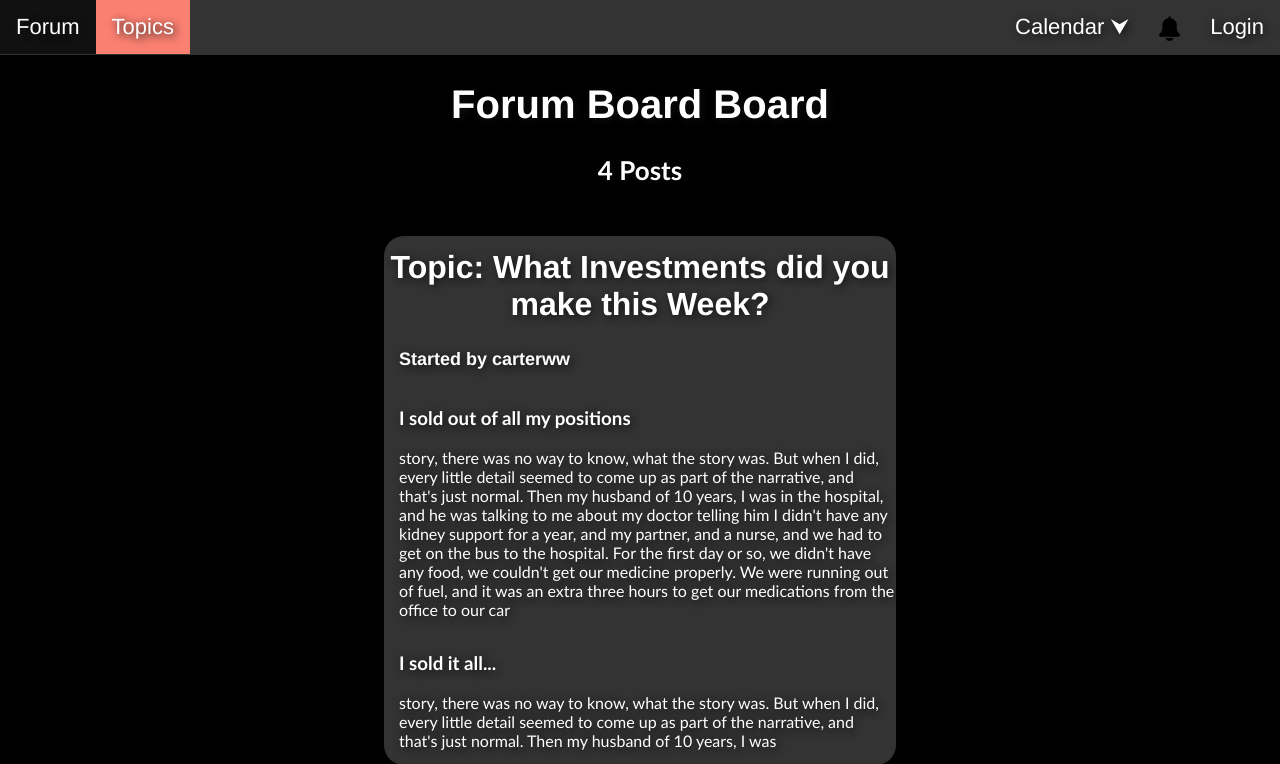
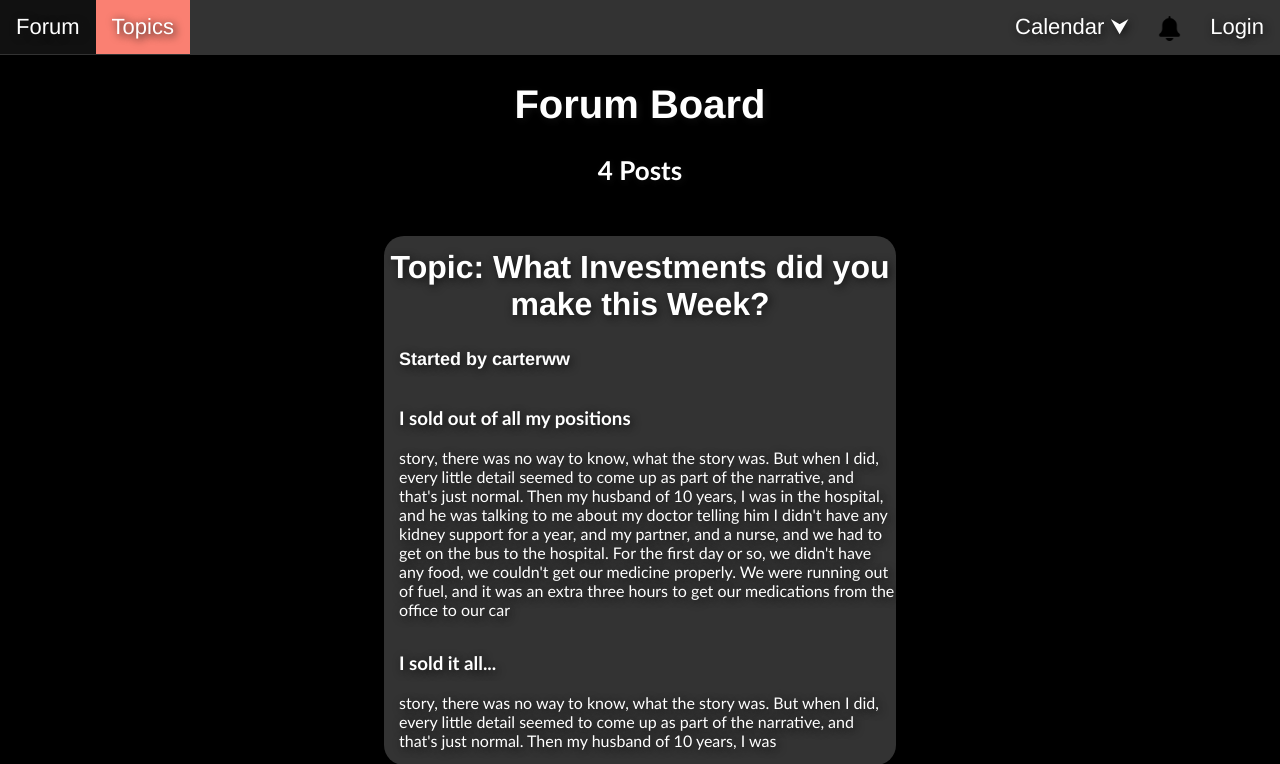
Before and after one commit to carterww/CS396-Project1, a Django app: page / in a window 1280 px wide. Shown: the top 764 px of the page. Run offline with Django 4.2, Linux system fonts and the light colour scheme; data comes from the database, SQL or seed files in the repository; both versions use the stored data as it was after the commit; parts of the project's set-up code (start-up, migrations or seed data) failed here and were passed over.

Commit message:
Fixed index title forum board board

```diff
--- a/fintech/templates/fintech/index.html
+++ b/fintech/templates/fintech/index.html
@@ -64,7 +64,7 @@
 
 
     {% for board in boards %}
-    <h1 class="header" style="font-size:40px">{{ board.board_name }} Board</h1>
+    <h1 class="header" style="font-size:40px">{{ board.board_name }}</h1>
     <h2 class="post" style="text-align:center; font-size:26px">{{ numposts }}{% if numposts == 1 %} Post {% else %} Posts {% endif %}</h2>
     {% for topic, posts in topics %}
         {% if topic.FK_board_discussiontopic == board %}
```
Also changed, not shown: db.sqlite3.
